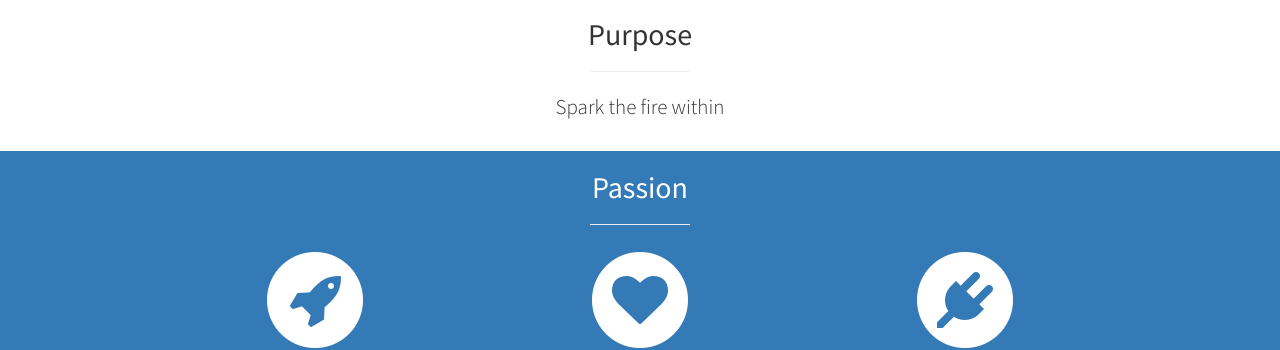
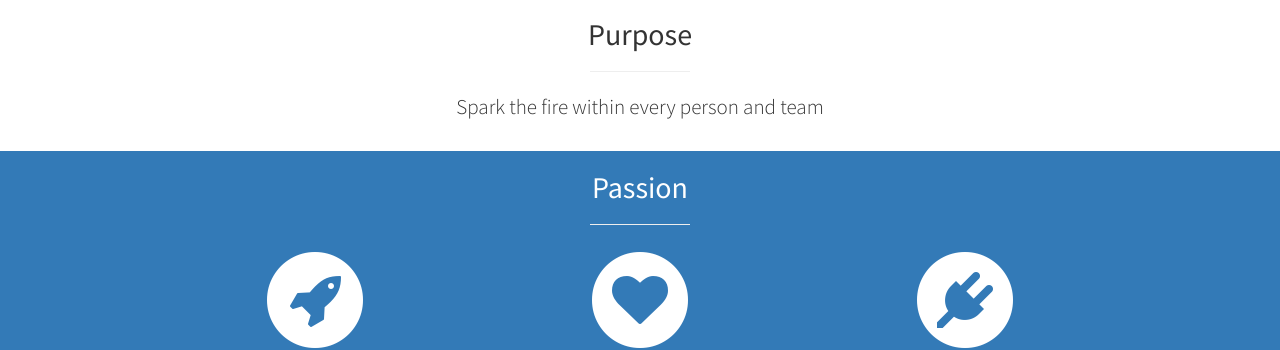
Before and after one commit to jikinluke8/inspark, a Jekyll site: the page built from index.html, in a window 1280 px wide. Shown: the part 902-1252 px from the top of the page. Built offline with Jekyll 4.4.1, drawn with Linux system fonts in a browser that asks for light colours.

Commit message:
Update purpose.html

```diff
--- a/_includes/purpose.html
+++ b/_includes/purpose.html
@@ -4,7 +4,7 @@
       <div class="col-lg-12 text-center">
           <h2>Purpose</h2>
           <hr class="small">
-          <p class="lead">Spark the fire within</p>
+          <p class="lead">Spark the fire within every person and team</p>
         <div class="col-lg-12 text-center"><P></P>
         </div>
       </div>
```
